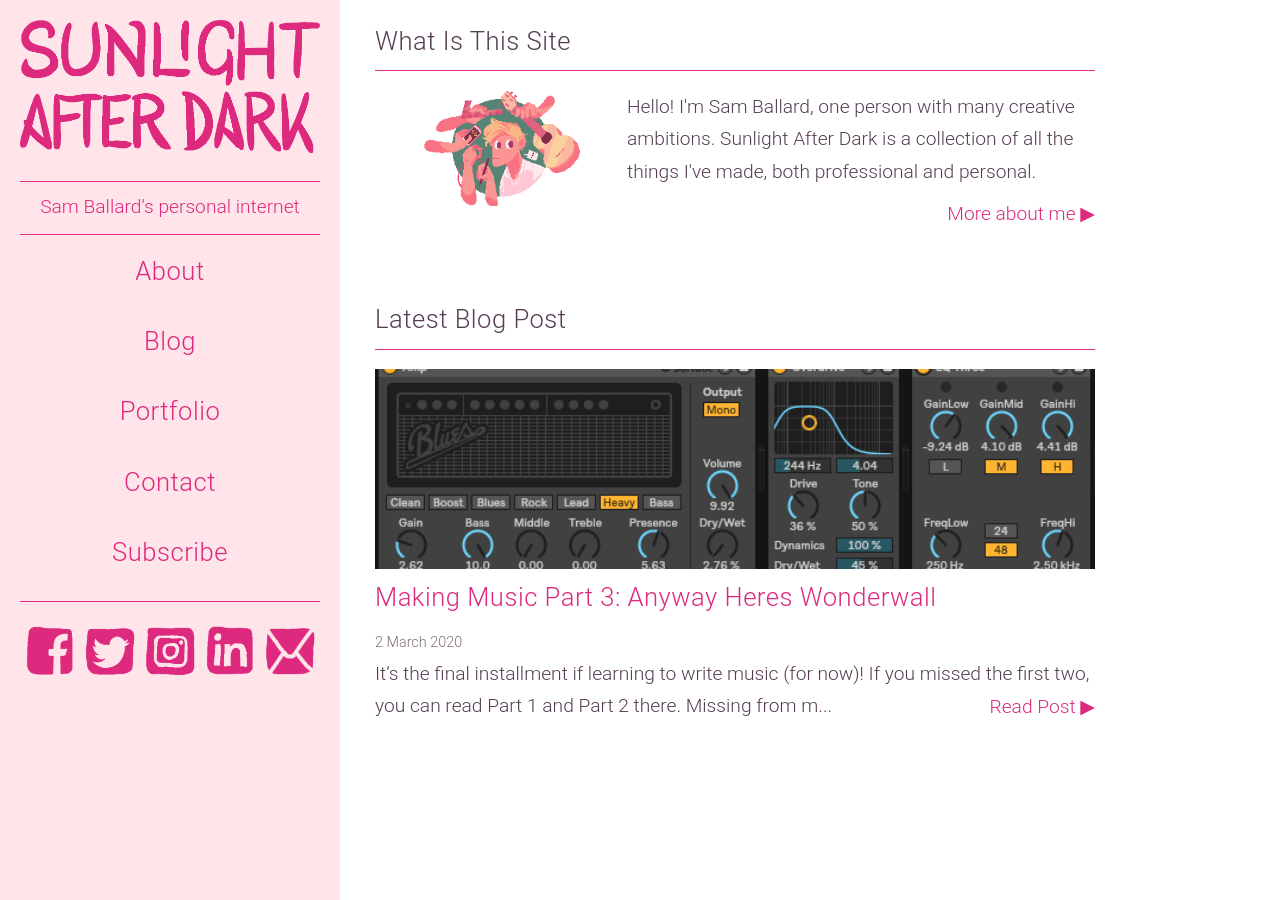
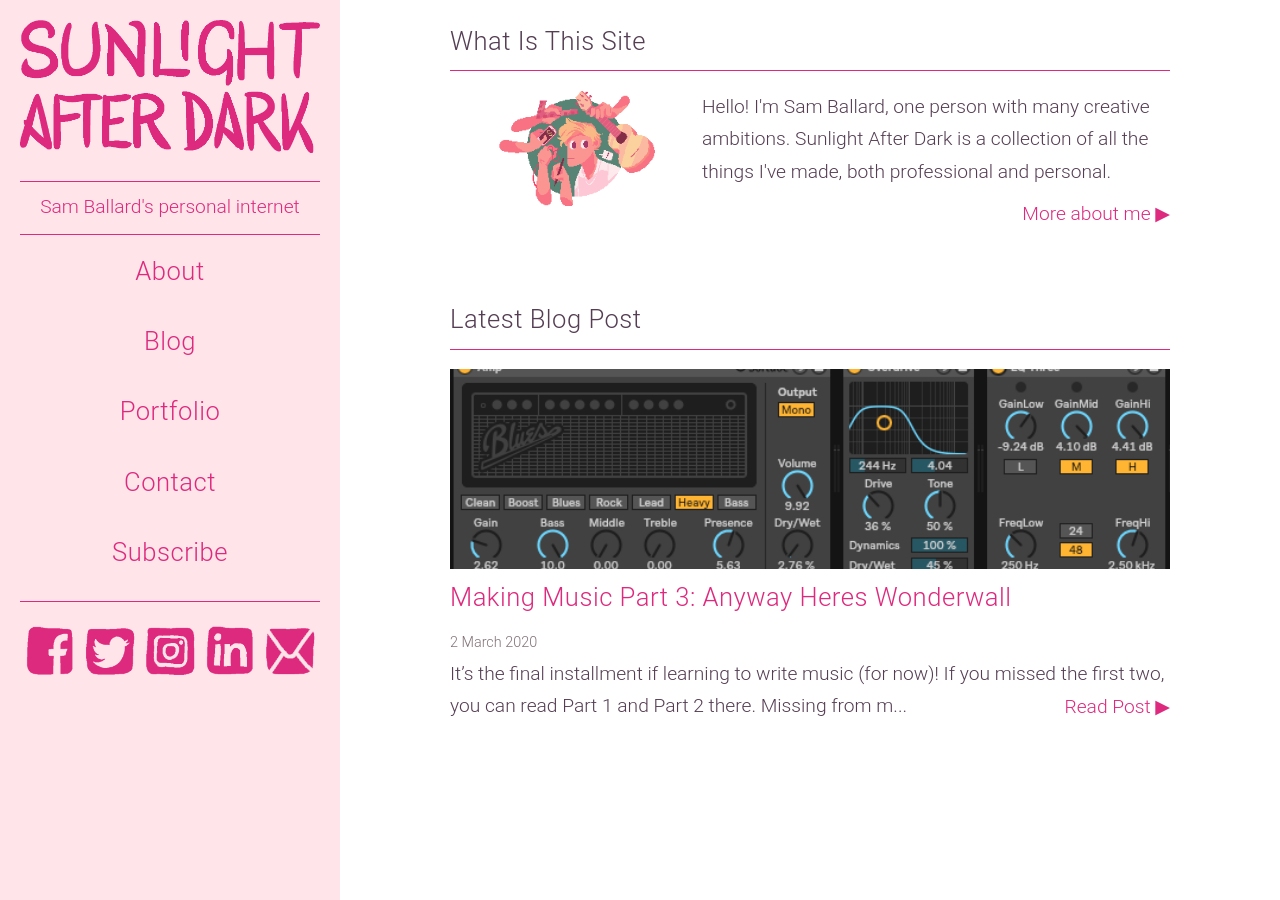
Before and after one commit to BaronBlackmore/SunlightAfterDark, a Jekyll site: the page built from index.html, in a window 1280 px wide and 900 px high. Built offline with Jekyll 4.4.1, drawn with Linux system fonts in a browser that asks for light colours.

Commit message:
lets undo that

```diff
--- a/css/main.css
+++ b/css/main.css
@@ -158,7 +158,7 @@
 	min-height: 100vh;
 	display: flex;
 	flex-direction: row;
-	/*max-width: 1400px;*/
+	max-width: 1400px;
 	margin:auto;
 }
 
@@ -219,7 +219,7 @@
 	margin: auto;
 	background-color: white;
 	padding-left: 20px;
-	padding-right: 170px;
+	padding-right: 20px;
 	display: flex;
 	flex-direction: column;
 }
@@ -227,7 +227,7 @@
 .portfolio-column{
 	max-width: 1000px;
 	padding-left: 20px;
-	padding-right: 170px;
+	padding-right: 20px;
 	display: flex;
 	flex-direction: column;
 	margin: auto;
```
